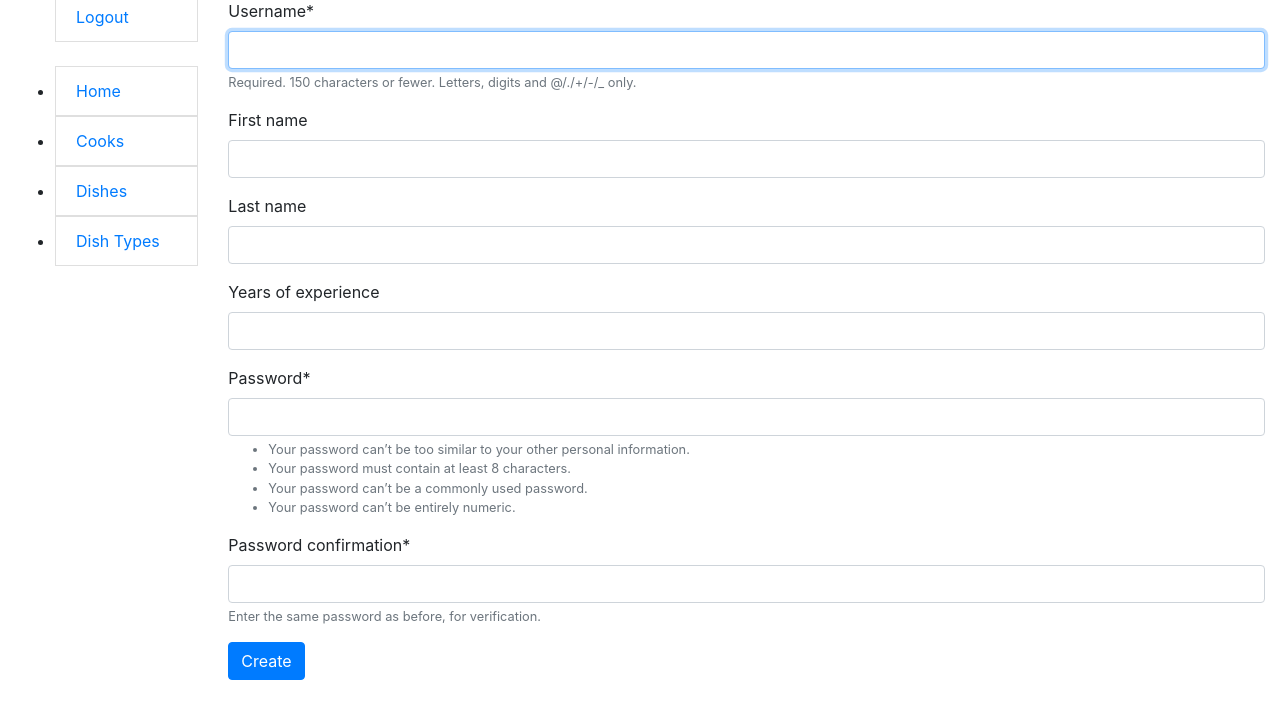
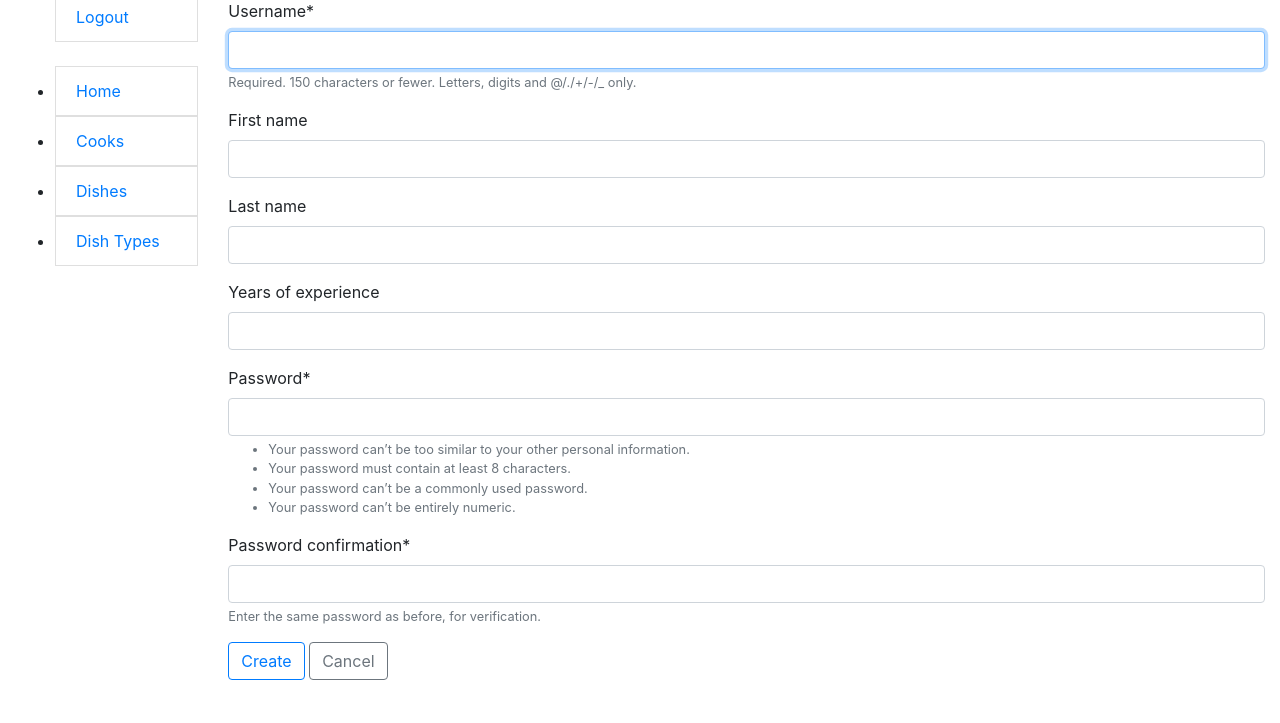
Before and after one commit to Anatolii-Poznyak/this_is_kitchen, a Django app: page /cooks/create/ in a window 1280 px wide. Shown: the part 77-800 px from the top of the page. Run offline with Django 4.2, Linux system fonts and the light colour scheme; the visitor is signed in with stand-in values (Sample User, id 1); some libraries are stand-ins or nearby versions.

Commit message:
Add cancel button to all create/update templates

```diff
--- a/templates/kitchen/cook_form.html
+++ b/templates/kitchen/cook_form.html
@@ -7,6 +7,7 @@
   {% csrf_token %}
   {{ form|crispy }}
 
-    <input type="submit" value="{{ object|yesno:"Update,Create" }}" class="btn btn-primary">
+    <input type="submit" value="{{ object|yesno:"Update,Create" }}" class="btn btn-outline-primary">
+  <a href="javascript:history.back()" class="btn btn-outline-secondary">Cancel</a>
   </form>
 {% endblock %}
--- a/templates/kitchen/dish_form.html
+++ b/templates/kitchen/dish_form.html
@@ -8,6 +8,7 @@
     {% csrf_token %}
     {{ form|crispy}}
 
-    <input type="submit" value="{{ object|yesno:"Update,Create" }}" class="btn btn-primary">
+    <input type="submit" value="{{ object|yesno:"Update,Create" }}" class="btn btn-outline-primary">
+  <a href="javascript:history.back()" class="btn btn-outline-secondary">Cancel</a>
   </form>
 {% endblock %}
--- a/templates/kitchen/dish_type_form.html
+++ b/templates/kitchen/dish_type_form.html
@@ -7,6 +7,7 @@
     {% csrf_token %}
     {{ form|crispy}}
 
-    <input type="submit" value="{{ object|yesno:"Update,Create" }}" class="btn btn-primary">
+    <input type="submit" value="{{ object|yesno:"Update,Create" }}" class="btn btn-outline-primary">
+  <a href="javascript:history.back()" class="btn btn-outline-secondary">Cancel</a>
   </form>
 {% endblock %}
```
Also changed, not shown: README.md.
